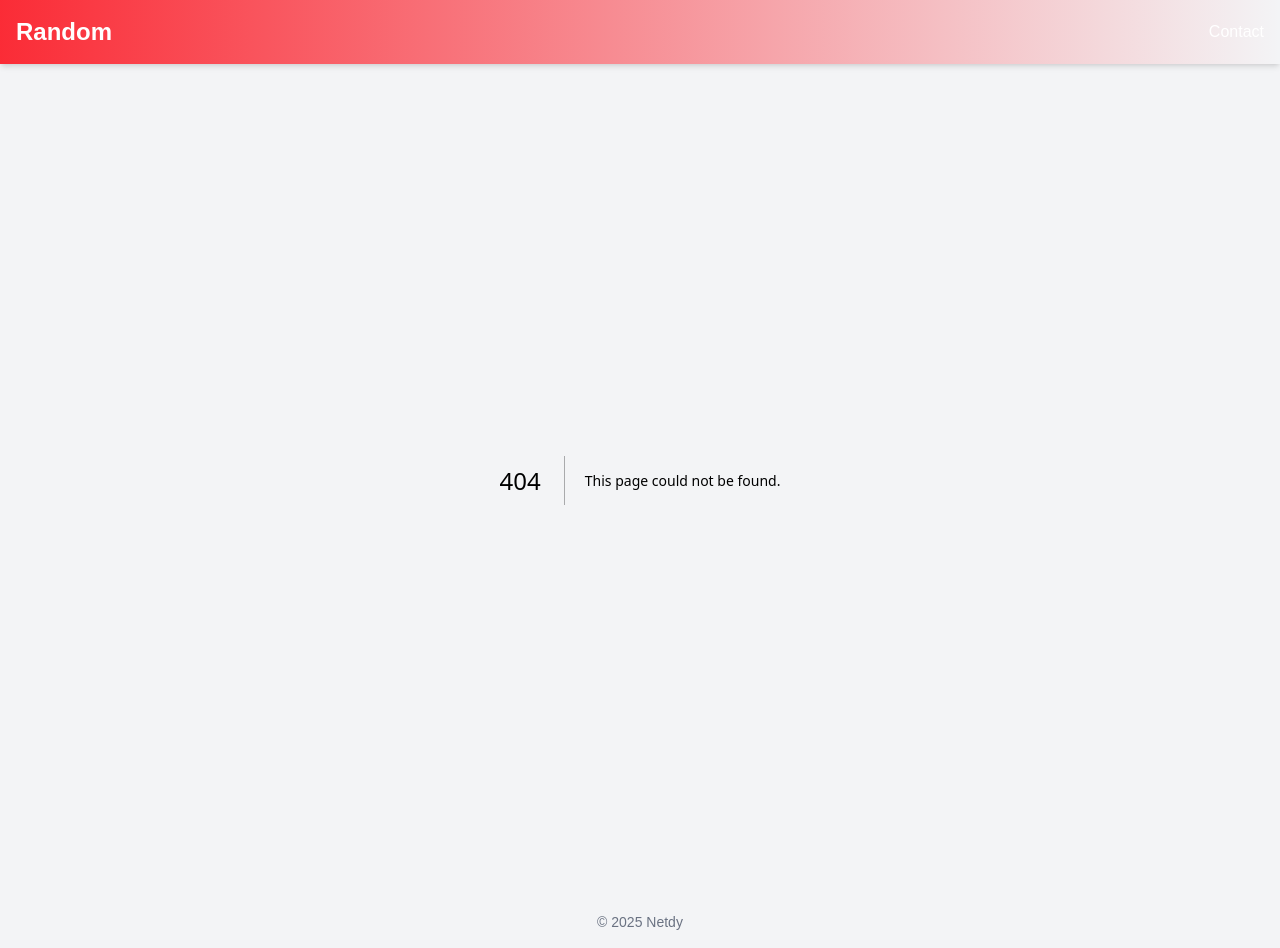
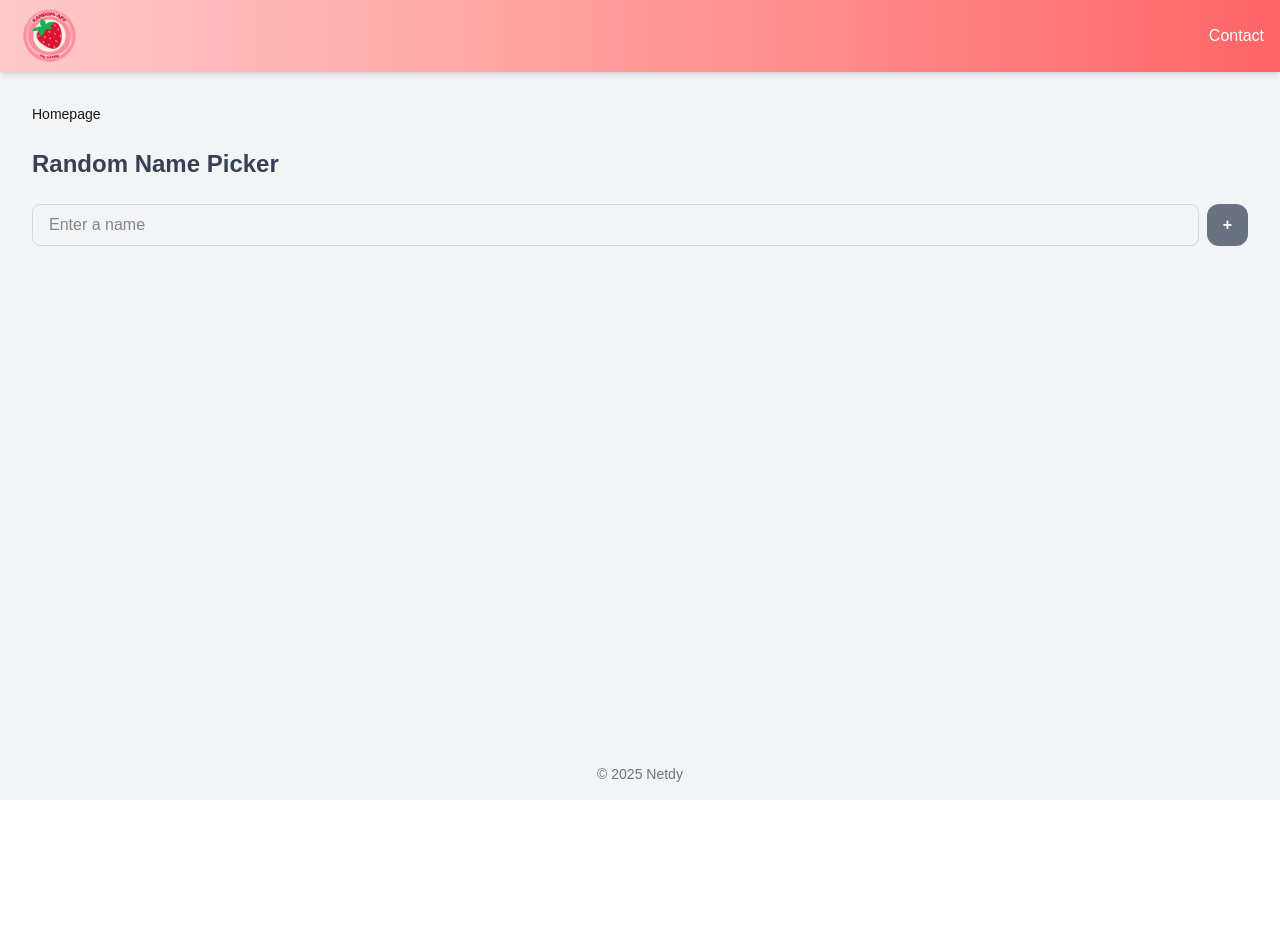
Before and after one commit to netdy/random-app, a Next.js app: page /home/name in a window 1280 px wide. Before the commit this address had no page. After the commit the page ends 800 px from the top, so only its background shows below. Built offline with nearby package versions, Linux system fonts and the light colour scheme.

Commit message:
add feature for random name

```diff
--- a/app/components/ui/Header.tsx
+++ b/app/components/ui/Header.tsx
@@ -1,9 +1,18 @@
+import Image from 'next/image';
+
 export const DefaultHeader = () => {
     return (
-        <header className="bg-gradient-to-r from-red-500 to-primary p-4 text-white shadow-md">
+        <header className="bg-gradient-to-r from-red-200 to-red-400 px-4 py-2 text-white shadow-md">
         <div className="container mx-auto flex justify-between items-center">
             <h1 className="text-2xl font-bold">
-                <a href="/home">Random</a>
+                <a href="/home">
+                    <Image
+                        src="/logo.png"
+                        alt="Logo"
+                        width={70}
+                        height={70}
+                    />
+                </a>
             </h1>
             <nav className="space-x-4">
             <a href="/home/netdy" className="hover:underline">Contact</a>
--- /dev/null
+++ b/app/components/ui/Toast.tsx
@@ -0,0 +1,23 @@
+// components/ui/Toast.tsx
+import { useEffect } from "react";
+
+interface ToastProps {
+    message: string;
+    onClose: () => void;
+}
+
+export const Toast = ({ message, onClose }: ToastProps) => {
+    useEffect(() => {
+        const timer = setTimeout(() => {
+            onClose();
+        }, 3000);
+
+        return () => clearTimeout(timer);
+    }, [message, onClose]);
+
+    return (
+        <div className="fixed top-4 right-4 p-4 bg-pink-200 text-white rounded-lg shadow-lg">
+            {message}
+        </div>
+    );
+};
--- /dev/null
+++ b/app/home/name/page.tsx
@@ -0,0 +1,93 @@
+'use client';
+import { useState } from "react";
+import { Breadcrumb } from "../../components/ui/Breadcrumb";
+import { Button } from "../../components/ui/Button";
+
+export default function RandomNamePage() {
+    const [nameInput, setNameInput] = useState("");
+    const [names, setNames] = useState<string[]>([]);
+    const [randomName, setRandomName] = useState<string | null>(null);
+
+    const handleAddName = () => {
+        if (nameInput.trim() !== "") {
+            setNames(prev => [...prev, nameInput.trim()]);
+            setNameInput("");
+        }
+    };
+
+    const handleDeleteName = (indexToDelete: number) => {
+        setNames(prev => {
+            const updated = prev.filter((_, index) => index !== indexToDelete);
+            if (updated.length === 0) {
+                setRandomName(null);
+            }
+            return updated;
+        });
+    };
+
+    const handleRandomName = () => {
+        if (names.length >= 2) {
+            const randomIndex = Math.floor(Math.random() * names.length);
+            setRandomName(names[randomIndex]);
+        }
+    };
+
+    const breadcrumbItems = [
+        { label: "Homepage", href: "/home" },
+    ];
+
+    return (
+        <main className="flex flex-col gap-6 container mx-auto p-4">
+            <Breadcrumb items={breadcrumbItems} />
+            <h1 className="text-2xl font-bold text-gray-700">Random Name Picker</h1>
+            <div className="flex gap-2">
+                <input
+                    type="text"
+                    value={nameInput}
+                    onChange={(e) => setNameInput(e.target.value)}
+                    onKeyDown={(e) => {
+                        if (e.key === 'Enter') {
+                            e.preventDefault();
+                            handleAddName();
+                        }
+                    }}
+                    placeholder="Enter a name"
+                    className="border border-gray-300 rounded-lg px-4 py-2 flex-1"
+                />
+                <Button
+                    label="+"
+                    onClick={handleAddName}
+                    variant="secondary"
+                />
+            </div>
+
+            <div className="flex flex-wrap gap-2">
+                {names.map((name, index) => (
+                    <div key={index} className="flex items-center bg-gray-200 text-gray-800 px-3 py-1 rounded-full gap-2">
+                        <span>{name}</span>
+                        <button
+                            onClick={() => handleDeleteName(index)}
+                            className="text-red-500 hover:text-red-700 font-bold"
+                        >
+                            ×
+                        </button>
+                    </div>
+                ))}
+            </div>
+
+            {names.length >= 2 && (
+                <Button
+                    label="Random"
+                    onClick={handleRandomName}
+                    className="bg-green-500 text-white font-semibold py-2 px-6 rounded-xl transition-all"
+                />
+            )}
+
+            {randomName && (
+                <div className="text-3xl font-bold text-center text-primary">
+                    🎉 {randomName} 🎉
+                </div>
+            )}
+        </main>
+    );
+}
--- a/app/home/page.tsx
+++ b/app/home/page.tsx
@@ -3,7 +3,7 @@ import { CardList } from "../components/ui/CardList";
 export default function HomePage() {
     const cards = [
         { label: "Random Thai ID" , linkTo: "/home/thai_id" },
-        { label: "Card 2" ,linkTo: "/card1"},
+        { label: "Random Name" ,linkTo: "/home/name" },
     ];
 
     return (
--- a/app/home/thai_id/page.tsx
+++ b/app/home/thai_id/page.tsx
@@ -2,9 +2,11 @@
 import { useState } from "react";
 import { Breadcrumb } from "../../components/ui/Breadcrumb";
 import { Button } from "../../components/ui/Button";
+import { Toast } from "../../components/ui/Toast";
 
 export default function RandomThaiIdPage() {
     const [thaiId, setThaiId] = useState<string>('0-0000-00000-00-0');
+    const [showToast, setShowToast] = useState(false);
 
     const generateThaiId = () => {
         const digits = [];
@@ -26,6 +28,7 @@ export default function RandomThaiIdPage() {
         if (thaiId) {
             const formattedId = thaiId.replace(/-/g, '');
             navigator.clipboard.writeText(formattedId);
+            setShowToast(true);
         }
     };
 
@@ -35,10 +38,12 @@ export default function RandomThaiIdPage() {
 
     return (
         <main className="flex-1 container mx-auto p-4 flex flex-col gap-6">
+            {showToast && <Toast message="Thai ID copied to clipboard!" onClose={() => setShowToast(false)} />}
             <Breadcrumb items={breadcrumbItems} />
-                <h1 className="text-2xl font-bold text-gray-700 ">Random Thai ID Generator</h1>
+            <h1 className="text-2xl font-bold text-gray-700 ">Random Thai ID</h1>
             {thaiId && (
-                    <div className="text-3xl font-mono text-primary bg-white p-4 rounded-lg shadow-md">
+                <div className="font-mono text-primary bg-white p-4 rounded-lg shadow-md
+                    md:text-2xl sm:text-xl text-2xl text-center">
                     {thaiId}
                 </div>
             )}
@@ -54,7 +59,7 @@ export default function RandomThaiIdPage() {
                     <Button
                         label="Save"
                         onClick={handleSave}
-                            className="bg-green-500 text-white font-semibold py-2 px-6 rounded-xl transition-all"
+                        className="bg-red-500 text-white font-semibold py-2 px-6 rounded-xl transition-all"
                     />
                 )}
             </div>
```
Also changed, not shown: public/logo.png (added). Lines whose indentation alone changed are shown as unchanged.
